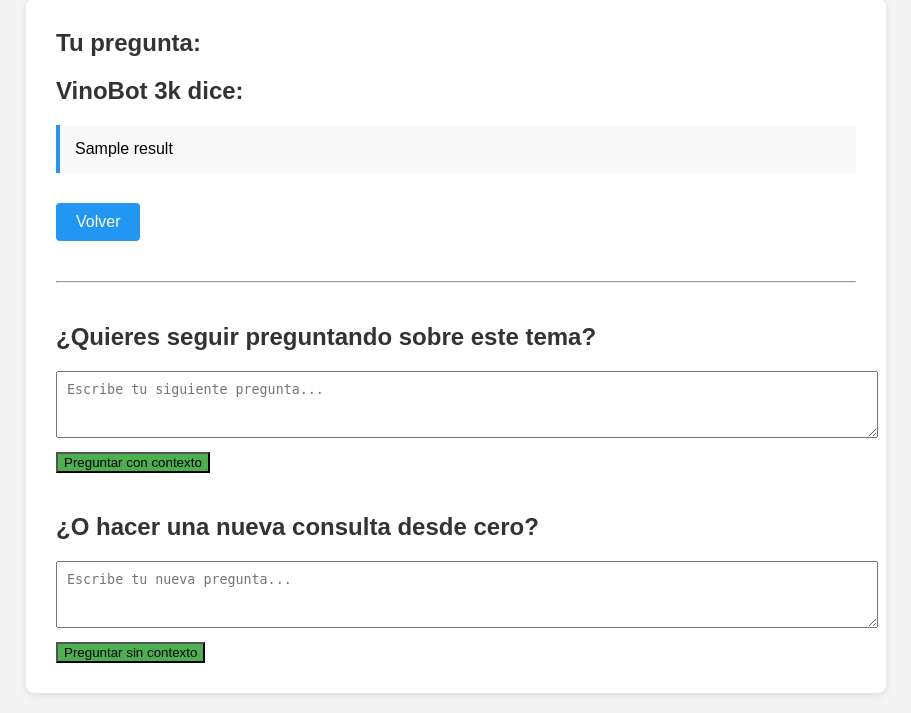
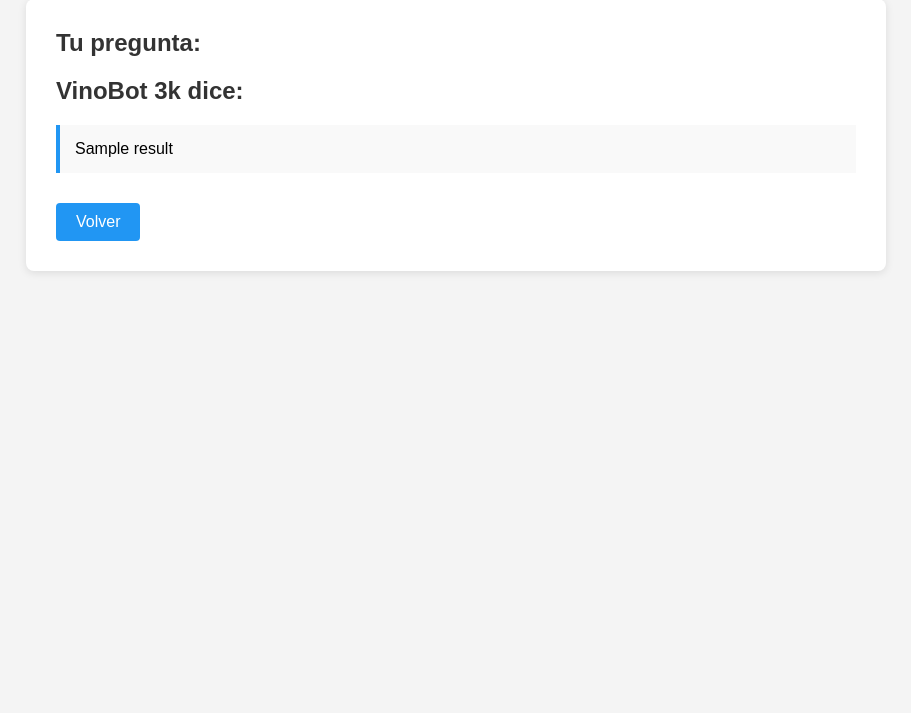
Before and after one commit to rl30n/wines, a Flask app: template app/templates/results.html in a window 1280 px wide. Shown: the part 270-983 px from the top of the page, without its empty margins (184-1095 px from the left). After the commit the page ends 543 px from the top, so only its background shows below. Run offline with Flask 3, Linux system fonts and the light colour scheme; the template is opened without the code that fills it: most values are stand-ins (such as "Sample title", 1, 10 or a date in 2020).

Commit message:
quito guardar el contexto

```diff
--- a/app/templates/index.html
+++ b/app/templates/index.html
@@ -3,7 +3,7 @@
 <head>
     <meta charset="UTF-8">
     <meta name="viewport" content="width=device-width, initial-scale=1.0">
-    <title>Wine Wiser 3000</title>
+    <title>Vino Bot 3000</title>
     <style>
         *, *::before, *::after {
             box-sizing: border-box;
--- a/app/templates/results.html
+++ b/app/templates/results.html
@@ -81,21 +81,7 @@
 
         <a href="/">Volver</a>
 
-        <hr style="margin: 40px 0;">
 
-        <h2>¿Quieres seguir preguntando sobre este tema?</h2>
-        <form action="/ask" method="post">
-            <input type="hidden" name="context" value="{{ result }}">
-            <textarea name="query" rows="3" style="width: 100%; padding: 10px;" placeholder="Escribe tu siguiente pregunta..."></textarea>
-            <button type="submit" style="margin-top: 10px; background-color: #4CAF50;">Preguntar con contexto</button>
-        </form>
-
-        <h2 style="margin-top: 40px;">¿O hacer una nueva consulta desde cero?</h2>
-        <form action="/ask" method="post">
-            <input type="hidden" name="context" value="">
-            <textarea name="query" rows="3" style="width: 100%; padding: 10px;" placeholder="Escribe tu nueva pregunta..."></textarea>
-            <button type="submit" style="margin-top: 10px; background-color: #4CAF50;">Preguntar sin contexto</button>
-        </form>
     </div>
     <script>
         document.addEventListener("DOMContentLoaded", function () {
--- a/run.py
+++ b/run.py
@@ -3,4 +3,4 @@ from app import create_app
 app = create_app()
 
 if __name__ == "__main__":
-    app.run(debug=True)
+    app.run(debug=True, host='0.0.0.0', port=5001)
```
Also changed, not shown: 1 other file.
